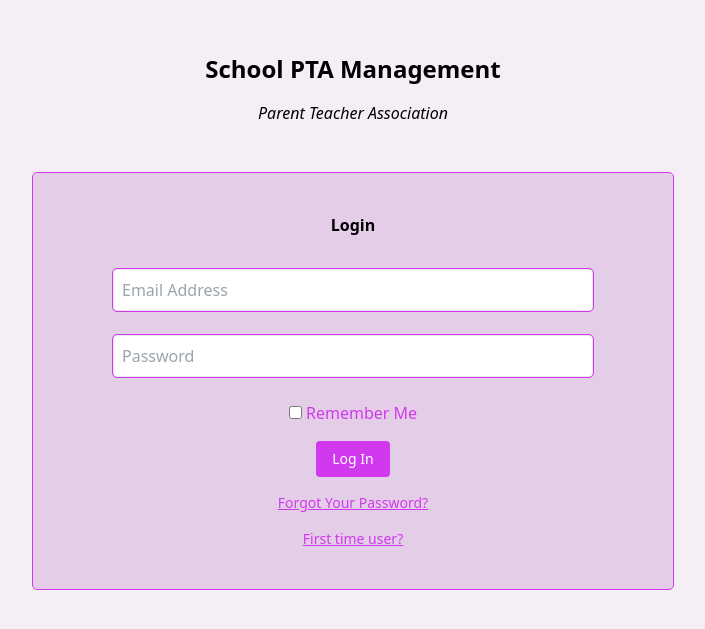
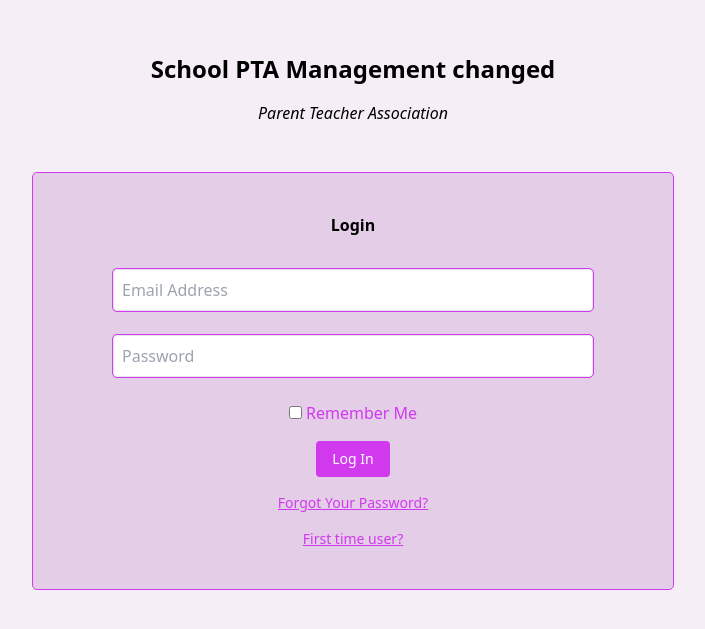
Before and after one commit to anisahtulnadzirah/TailwindLoginCDN, a plain HTML site: page index.html in a window 1280 px wide. Shown: the part 107-736 px from the top of the page, without its empty margins (287-992 px from the left). Drawn offline with nearby package versions, Linux system fonts and the light colour scheme.

Commit message:
Update index.html

```diff
--- a/index.html
+++ b/index.html
@@ -23,7 +23,7 @@
 
     <div class="pt-40">
         <h1 class="text-2xl font-bold">
-            School PTA Management
+            School PTA Management changed
         </h1>
         <h2 class="italic text-1xl pt-4 pb-12">
             Parent Teacher Association
```
